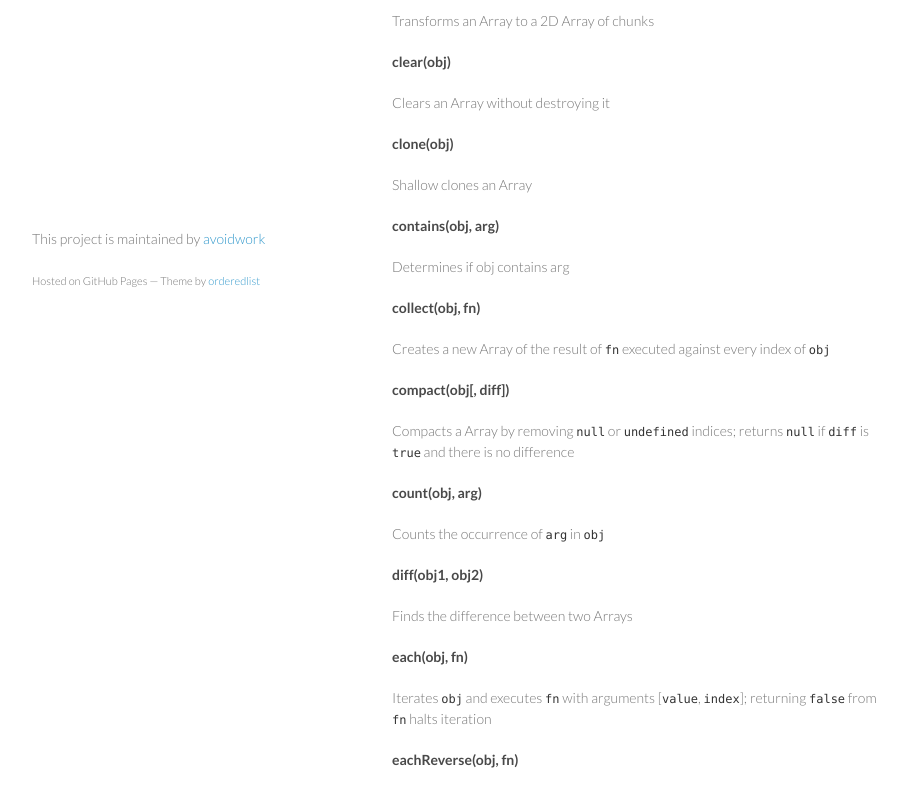
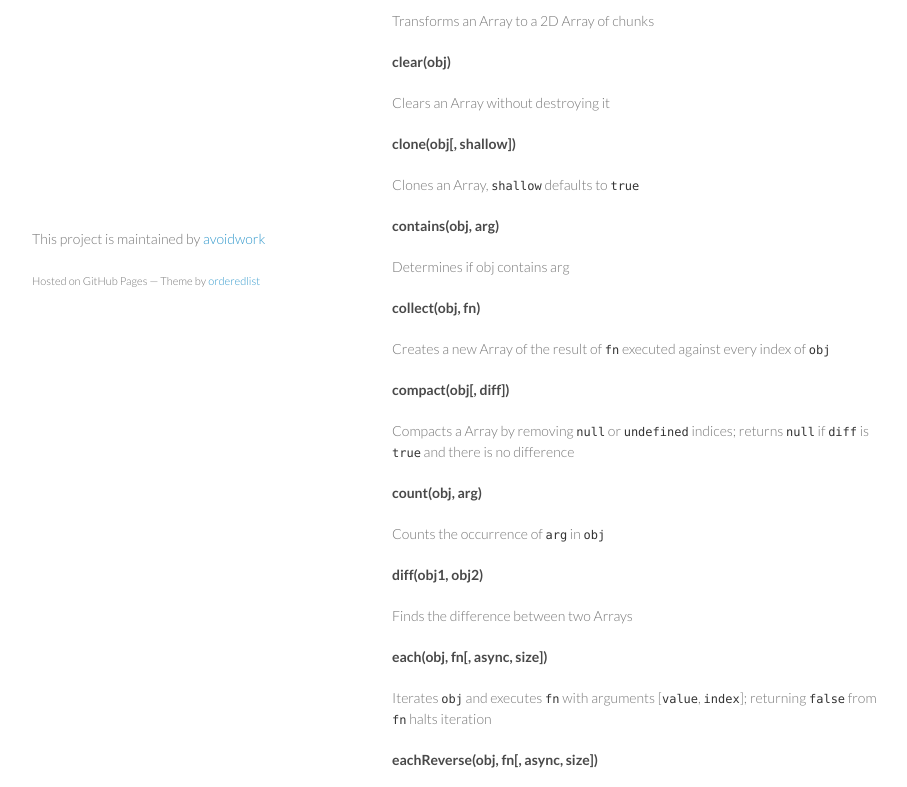
Before and after one commit to avoidwork/retsu, a plain HTML site: page index.html in a window 1280 px wide. Shown: the part 440-1227 px from the top of the page, without its empty margins (178-1085 px from the left). Drawn offline with Linux system fonts and the light colour scheme.

```diff
--- a/index.html
+++ b/index.html
@@ -59,9 +59,9 @@
 <p>Clears an Array without destroying it</p>
 
 <h4>
-<a id="cloneobj" class="anchor" href="#cloneobj" aria-hidden="true"><span class="octicon octicon-link"></span></a>clone(obj)</h4>
+<a id="cloneobj-shallow" class="anchor" href="#cloneobj-shallow" aria-hidden="true"><span class="octicon octicon-link"></span></a>clone(obj[, shallow])</h4>
 
-<p>Shallow clones an Array</p>
+<p>Clones an Array, <code>shallow</code> defaults to <code>true</code></p>
 
 <h4>
 <a id="containsobj-arg" class="anchor" href="#containsobj-arg" aria-hidden="true"><span class="octicon octicon-link"></span></a>contains(obj, arg)</h4>
@@ -89,12 +89,12 @@
 <p>Finds the difference between two Arrays</p>
 
 <h4>
-<a id="eachobj-fn" class="anchor" href="#eachobj-fn" aria-hidden="true"><span class="octicon octicon-link"></span></a>each(obj, fn)</h4>
+<a id="eachobj-fn-async-size" class="anchor" href="#eachobj-fn-async-size" aria-hidden="true"><span class="octicon octicon-link"></span></a>each(obj, fn[, async, size])</h4>
 
 <p>Iterates <code>obj</code> and executes <code>fn</code> with arguments [<code>value</code>, <code>index</code>]; returning <code>false</code> from <code>fn</code> halts iteration</p>
 
 <h4>
-<a id="eachreverseobj-fn" class="anchor" href="#eachreverseobj-fn" aria-hidden="true"><span class="octicon octicon-link"></span></a>eachReverse(obj, fn)</h4>
+<a id="eachreverseobj-fn-async-size" class="anchor" href="#eachreverseobj-fn-async-size" aria-hidden="true"><span class="octicon octicon-link"></span></a>eachReverse(obj, fn[, async, size])</h4>
 
 <p>Like <code>each()</code>, but in reverse</p>
 
@@ -124,7 +124,7 @@
 <p>Flattens a 2D Array</p>
 
 <h4>
-<a id="foreachobj-fn" class="anchor" href="#foreachobj-fn" aria-hidden="true"><span class="octicon octicon-link"></span></a>forEach(obj, fn)</h4>
+<a id="foreachobj-fn-async-size" class="anchor" href="#foreachobj-fn-async-size" aria-hidden="true"><span class="octicon octicon-link"></span></a>forEach(obj, fn[, async, size])</h4>
 
 <p>Like <code>each()</code>, iterates <code>obj</code> and executes <code>fn</code> with arguments [<code>value</code>, <code>index</code>]; returning <code>false</code> from <code>fn</code> halts iteration</p>
 
```
Also changed, not shown: params.json (+1 -1 lines).
